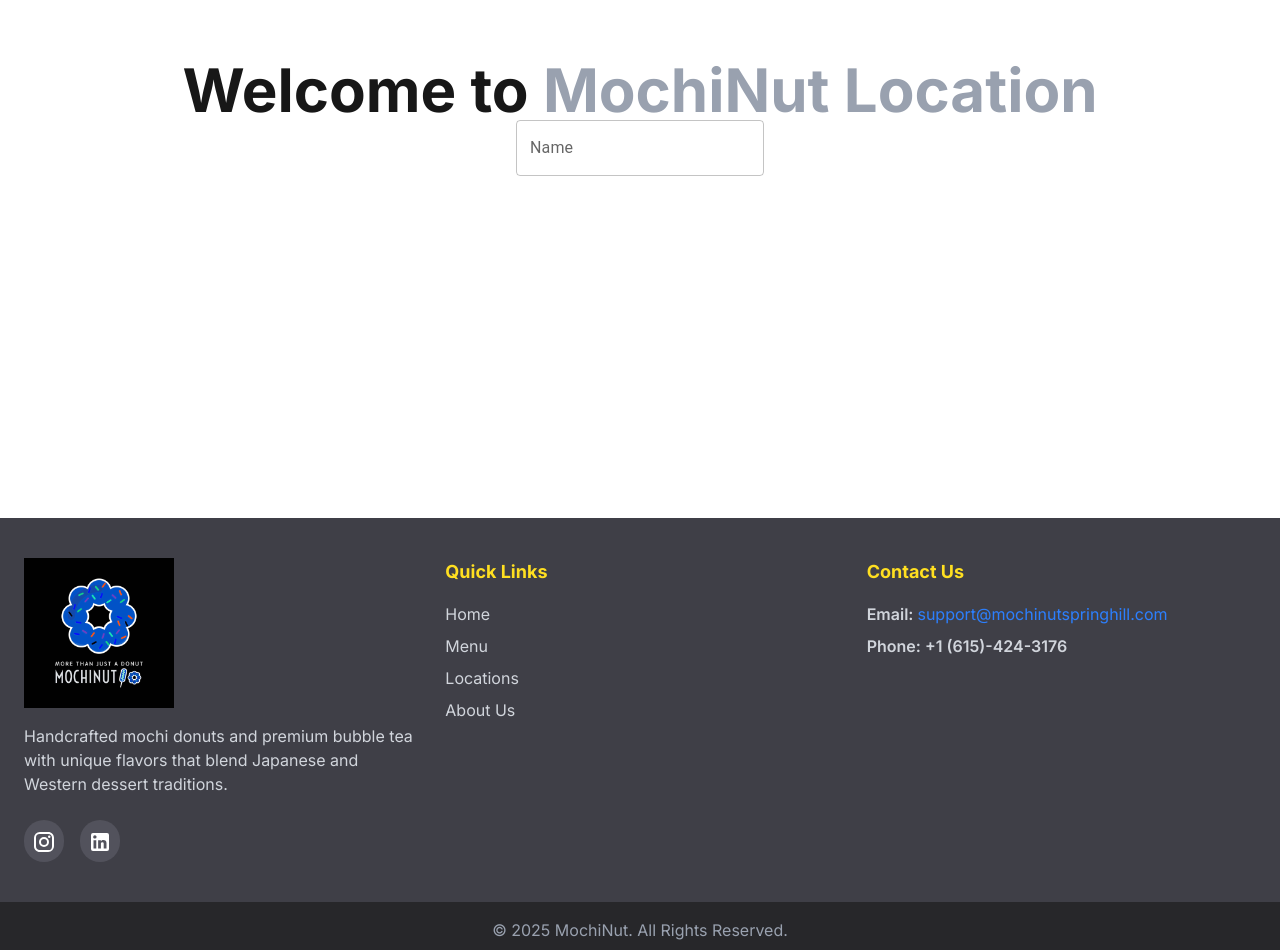
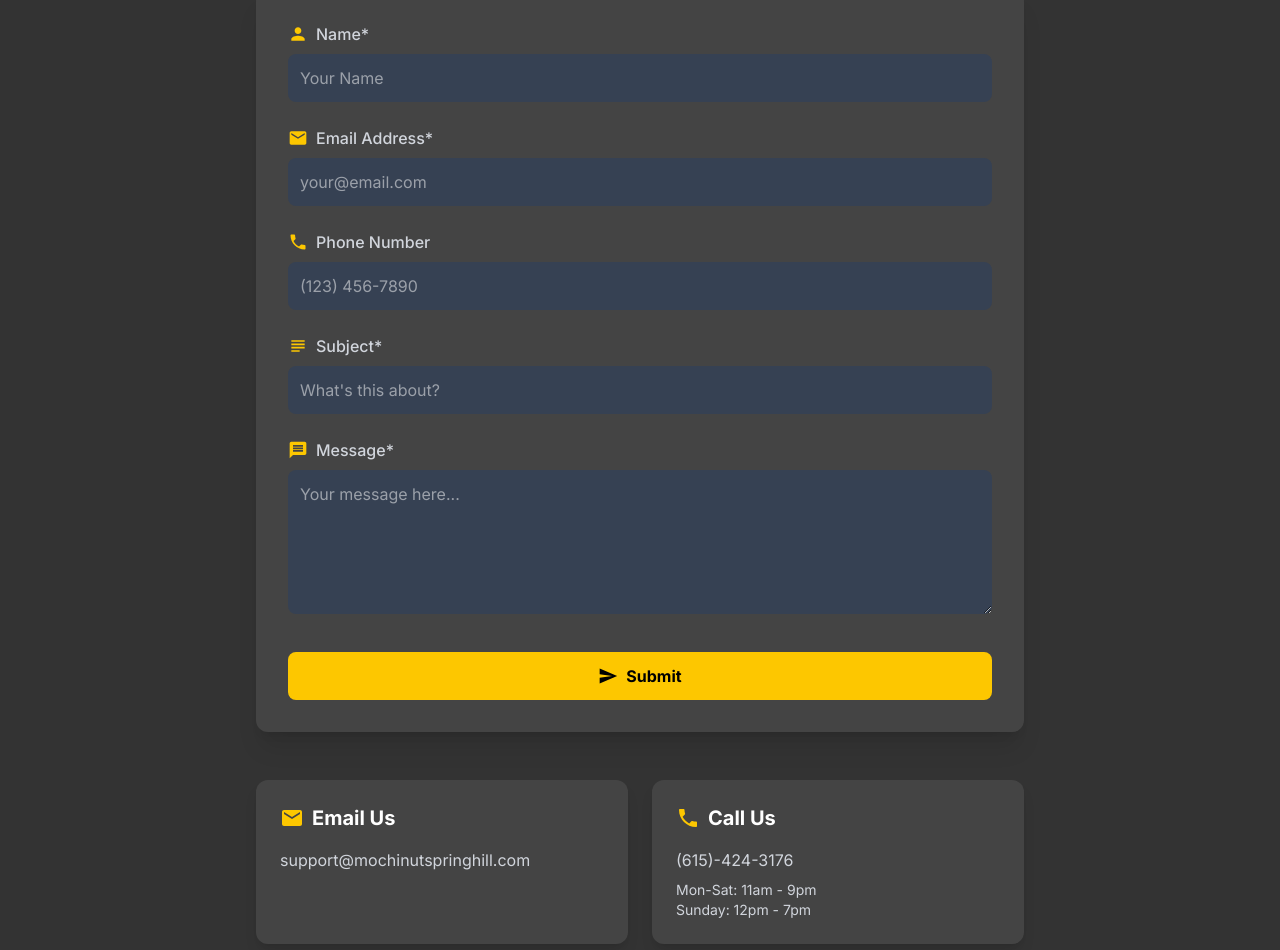
Before and after one commit to croftseli/mochinut, a Next.js app: page /contact in a window 1280 px wide. Shown: the part 362-1312 px from the top of the page. Built offline with nearby package versions, Linux system fonts and the light colour scheme.

Commit message:
contact us page

```diff
--- a/src/app/contact/page.jsx
+++ b/src/app/contact/page.jsx
@@ -1,19 +1,263 @@
-import TextField from '@mui/material/TextField';
+"use client";
 
+import { useState } from "react";
+import EmailIcon from '@mui/icons-material/Email';
+import PhoneIcon from '@mui/icons-material/Phone';
+import PersonIcon from '@mui/icons-material/Person';
+import MessageIcon from '@mui/icons-material/Message';
+import SubjectIcon from '@mui/icons-material/Subject';
+import SendIcon from '@mui/icons-material/Send';
 
 export default function Contact() {
-    return (
-      <div className="flex flex-col items-center justify-center h-screen">
-        <h1 className="text-6xl font-bold">
-          Welcome to <span className="text-gray-400">MochiNut Location</span>
+  const [formData, setFormData] = useState({
+    name: "",
+    email: "",
+    phone: "",
+    subject: "",
+    message: ""
+  });
+
+  const [errors, setErrors] = useState({});
+  const [isSubmitting, setIsSubmitting] = useState(false);
+  const [submitMessage, setSubmitMessage] = useState({ text: "", isError: false });
+
+  const handleChange = (e) => {
+    const { name, value } = e.target;
+    setFormData({
+      ...formData,
+      [name]: value
+    });
+
+    // Clear error when user starts typing
+    if (errors[name]) {
+      setErrors({
+        ...errors,
+        [name]: null
+      });
+    }
+  };
+
+  const validateForm = () => {
+    const newErrors = {};
+
+    // Name validation
+    if (!formData.name.trim()) {
+      newErrors.name = "Name is required";
+    }
+
+    // Email validation
+    if (!formData.email.trim()) {
+      newErrors.email = "Email is required";
+    } else if (!/\S+@\S+\.\S+/.test(formData.email)) {
+      newErrors.email = "Email address is invalid";
+    }
+
+    // Phone validation - optional but validate format if provided
+    if (formData.phone && !/^[0-9\-\(\)\s\+]+$/.test(formData.phone)) {
+      newErrors.phone = "Phone number is invalid";
+    }
+
+    // Subject validation
+    if (!formData.subject.trim()) {
+      newErrors.subject = "Subject is required";
+    }
+
+    // Message validation
+    if (!formData.message.trim()) {
+      newErrors.message = "Message is required";
+    } else if (formData.message.trim().length < 10) {
+      newErrors.message = "Message must be at least 10 characters";
+    }
+
+    setErrors(newErrors);
+    return Object.keys(newErrors).length === 0;
+  };
+
+  const handleSubmit = async (e) => {
+    e.preventDefault();
+
+    if (!validateForm()) return;
+
+    setIsSubmitting(true);
+    setSubmitMessage({ text: "", isError: false });
+
+    try {
+      // Simulate API call
+      await new Promise(resolve => setTimeout(resolve, 1500));
+
+      // Success message
+      setSubmitMessage({
+        text: "Thank you! Your message has been sent successfully.",
+        isError: false
+      });
+
+      // Reset form
+      setFormData({
+        name: "",
+        email: "",
+        phone: "",
+        subject: "",
+        message: ""
+      });
+    } catch (error) {
+      setSubmitMessage({
+        text: "Sorry, something went wrong. Please try again later.",
+        isError: true
+      });
+    } finally {
+      setIsSubmitting(false);
+    }
+  };
+
+  return (
+    <div className="min-h-screen bg-[#333] text-white flex flex-col items-center py-24 px-4 sm:px-8 lg:px-16">
+      {/* Header Section */}
+      <header className="text-center w-full max-w-4xl mb-12">
+        <h1 className="text-4xl md:text-5xl font-bold mb-6">
+          Contact <span className="text-yellow-400">Us</span>
         </h1>
-        <p className="text-2xl font-medium text-gray-400">
+        <p className="text-xl text-gray-300 max-w-2xl mx-auto">
+          Have questions or feedback? We'd love to hear from you! Fill out the form below and we'll get back to you as soon as possible.
         </p>
-        <TextField
-          id="outlined-basic"
-          label="Name"
-          variant="outlined"
-        />
-      </div>
-    );
-  }
+      </header>
+
+      {/* Contact Form Section */}
+      <section className="w-full max-w-3xl bg-[#444] rounded-xl overflow-hidden shadow-xl p-8">
+        <form onSubmit={handleSubmit} className="space-y-6">
+          {/* Name Field */}
+          <div>
+            <label className="block text-gray-300 mb-2 font-medium flex items-center">
+              <PersonIcon className="mr-2 text-yellow-400" fontSize="small" />
+              Name*
+            </label>
+            <input
+              type="text"
+              name="name"
+              value={formData.name}
+              onChange={handleChange}
+              className={`w-full p-3 bg-gray-700 rounded-lg focus:outline-none focus:ring-2 ${errors.name ? 'border-red-500 focus:ring-red-500' : 'focus:ring-yellow-400'}`}
+              placeholder="Your Name"
+            />
+            {errors.name && <p className="text-red-500 mt-1 text-sm">{errors.name}</p>}
+          </div>
+
+          {/* Email Field */}
+          <div>
+            <label className="block text-gray-300 mb-2 font-medium flex items-center">
+              <EmailIcon className="mr-2 text-yellow-400" fontSize="small" />
+              Email Address*
+            </label>
+            <input
+              type="email"
+              name="email"
+              value={formData.email}
+              onChange={handleChange}
+              className={`w-full p-3 bg-gray-700 rounded-lg focus:outline-none focus:ring-2 ${errors.email ? 'border-red-500 focus:ring-red-500' : 'focus:ring-yellow-400'}`}
+              placeholder="your@email.com"
+            />
+            {errors.email && <p className="text-red-500 mt-1 text-sm">{errors.email}</p>}
+          </div>
+
+          {/* Phone Field */}
+          <div>
+            <label className="block text-gray-300 mb-2 font-medium flex items-center">
+              <PhoneIcon className="mr-2 text-yellow-400" fontSize="small" />
+              Phone Number
+            </label>
+            <input
+              type="tel"
+              name="phone"
+              value={formData.phone}
+              onChange={handleChange}
+              className={`w-full p-3 bg-gray-700 rounded-lg focus:outline-none focus:ring-2 ${errors.phone ? 'border-red-500 focus:ring-red-500' : 'focus:ring-yellow-400'}`}
+              placeholder="(123) 456-7890"
+            />
+            {errors.phone && <p className="text-red-500 mt-1 text-sm">{errors.phone}</p>}
+          </div>
+
+          {/* Subject Field */}
+          <div>
+            <label className="block text-gray-300 mb-2 font-medium flex items-center">
+              <SubjectIcon className="mr-2 text-yellow-400" fontSize="small" />
+              Subject*
+            </label>
+            <input
+              type="text"
+              name="subject"
+              value={formData.subject}
+              onChange={handleChange}
+              className={`w-full p-3 bg-gray-700 rounded-lg focus:outline-none focus:ring-2 ${errors.subject ? 'border-red-500 focus:ring-red-500' : 'focus:ring-yellow-400'}`}
+              placeholder="What's this about?"
+            />
+            {errors.subject && <p className="text-red-500 mt-1 text-sm">{errors.subject}</p>}
+          </div>
+
+          {/* Message Field */}
+          <div>
+            <label className="block text-gray-300 mb-2 font-medium flex items-center">
+              <MessageIcon className="mr-2 text-yellow-400" fontSize="small" />
+              Message*
+            </label>
+            <textarea
+              name="message"
+              value={formData.message}
+              onChange={handleChange}
+              rows="5"
+              className={`w-full p-3 bg-gray-700 rounded-lg focus:outline-none focus:ring-2 ${errors.message ? 'border-red-500 focus:ring-red-500' : 'focus:ring-yellow-400'}`}
+              placeholder="Your message here..."
+            ></textarea>
+            {errors.message && <p className="text-red-500 mt-1 text-sm">{errors.message}</p>}
+          </div>
+
+          {/* Submit Button */}
+          <div className="pt-2">
+            <button
+              type="submit"
+              disabled={isSubmitting}
+              className={`w-full bg-yellow-400 hover:bg-yellow-500 text-black font-bold py-3 px-4 rounded-lg flex items-center justify-center transition-colors ${isSubmitting ? 'opacity-70 cursor-not-allowed' : ''}`}
+            >
+              {isSubmitting ? (
+                <span className="inline-flex items-center">
+                  Sending...
+                </span>
+              ) : (
+                <span className="inline-flex items-center">
+                  <SendIcon className="mr-2" fontSize="small" />
+                  Submit
+                </span>
+              )}
+            </button>
+          </div>
+
+          {/* Success/Error Message */}
+          {submitMessage.text && (
+            <div className={`mt-4 p-3 rounded-lg ${submitMessage.isError ? 'bg-red-900 text-red-200' : 'bg-green-900 text-green-200'}`}>
+              {submitMessage.text}
+            </div>
+          )}
+        </form>
+      </section>
+
+      {/* Contact Information Section */}
+      <section className="w-full max-w-3xl mt-12 grid grid-cols-1 sm:grid-cols-2 gap-6">
+        <div className="bg-[#444] p-6 rounded-xl shadow-lg">
+          <h3 className="text-xl font-bold mb-4 flex items-center">
+            <EmailIcon className="mr-2 text-yellow-400" />
+            Email Us
+          </h3>
+          <p className="text-gray-300">support@mochinutspringhill.com</p>
+        </div>
+
+        <div className="bg-[#444] p-6 rounded-xl shadow-lg">
+          <h3 className="text-xl font-bold mb-4 flex items-center">
+            <PhoneIcon className="mr-2 text-yellow-400" />
+            Call Us
+          </h3>
+          <p className="text-gray-300">(615)-424-3176</p>
+          <p className="text-gray-300 text-sm mt-2">Mon-Sat: 11am - 9pm</p>
+          <p className="text-gray-300 text-sm">Sunday: 12pm - 7pm</p>
+        </div>
+      </section>
+    </div>
+  );
+}
--- a/src/components/layout/Footer.jsx
+++ b/src/components/layout/Footer.jsx
@@ -102,6 +102,14 @@
                   About Us
                 </Link>
               </li>
+              <li>
+                <Link
+                  href="/contact"
+                  className="text-gray-300 hover:text-white transition-colors"
+                >
+                  Contact
+                </Link>
+              </li>
             </ul>
           </div>
 
--- a/src/components/layout/Navbar.jsx
+++ b/src/components/layout/Navbar.jsx
@@ -34,6 +34,7 @@
     { href: "/menu", label: "Menu" },
     { href: "/locations", label: "Locations" },
     { href: "/about", label: "About Us" },
+    { href: "/contact", label: "Contact" },
   ];
 
   return (
```
